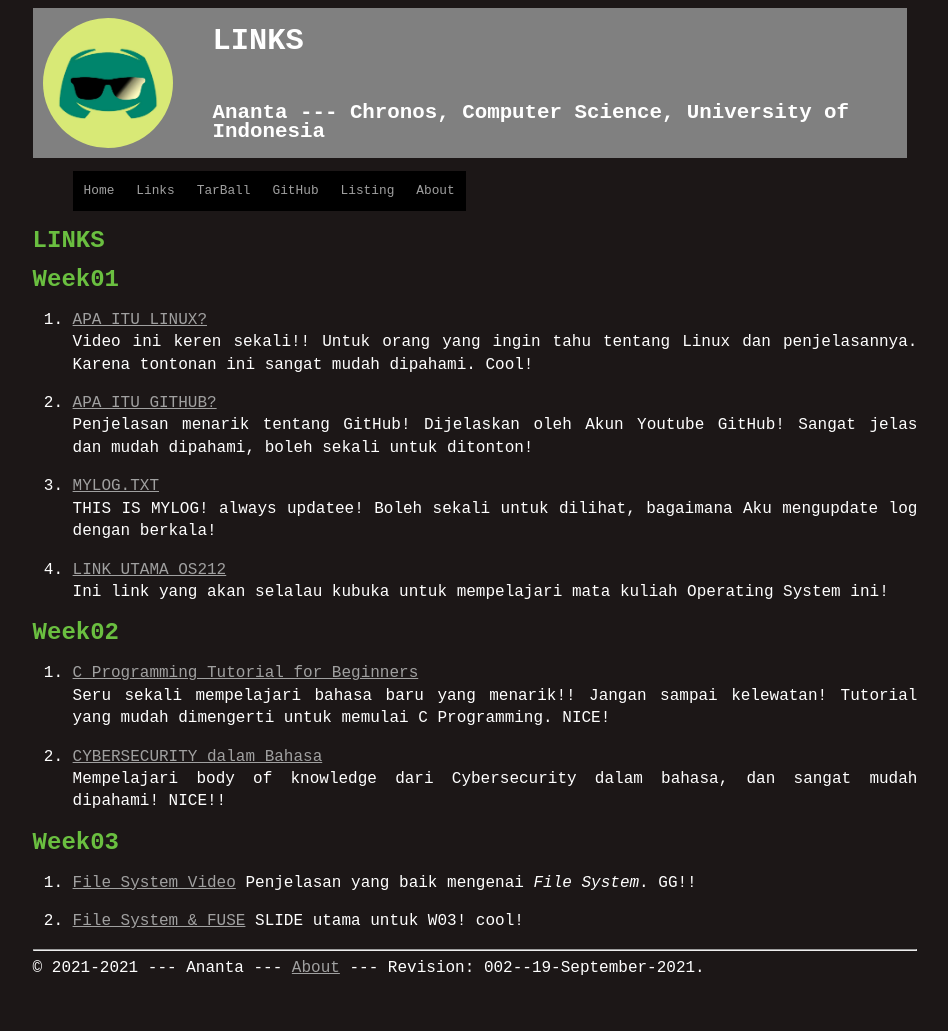
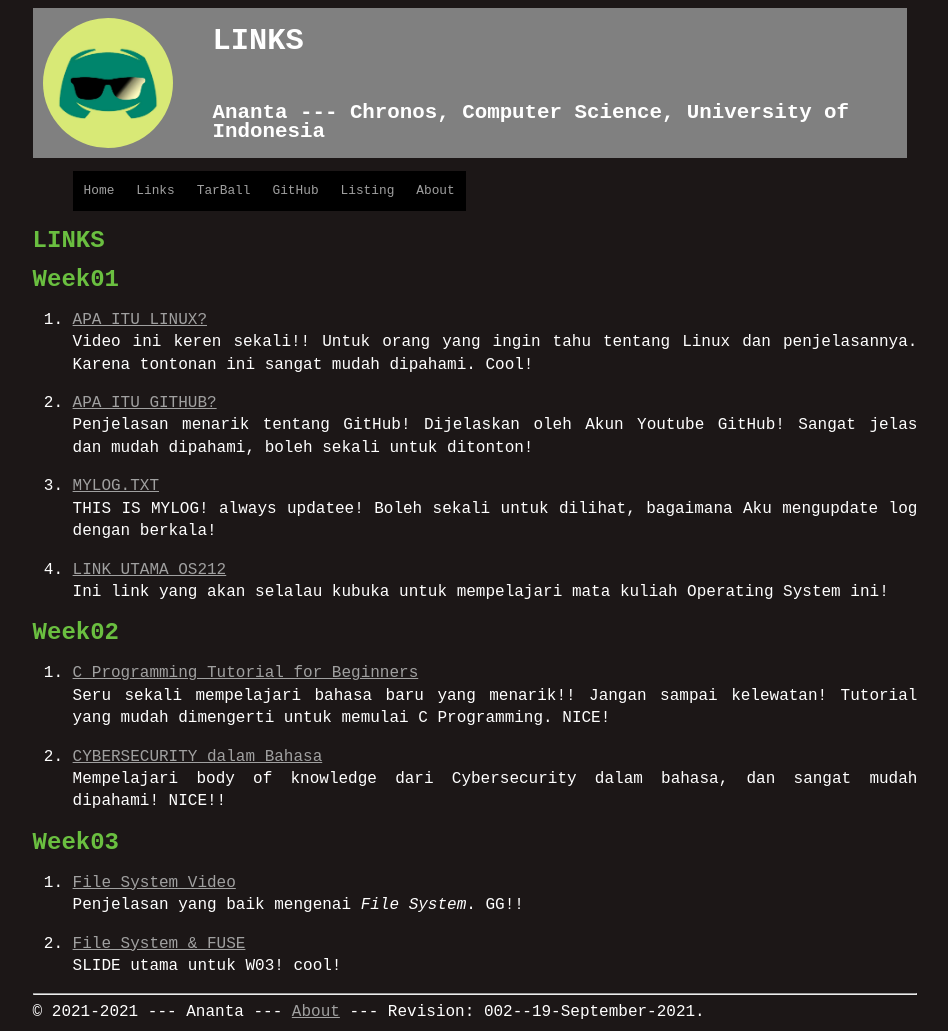
Before and after one commit to anantaristik/os212, a Jekyll site: the page built from links.md, in a window 1280 px wide. Shown: the whole page, without its empty margins (165-1113 px from the left). Built offline with Jekyll 4.4.1, drawn with Linux system fonts in a browser that asks for light colours; our own code applies the rules of GitHub Pages for plain Markdown files; before the commit the page ends 986 px from its top, so only the background shows below that.

```diff
--- a/links.md
+++ b/links.md
@@ -35,8 +35,8 @@ Mempelajari body of knowledge dari Cybersecurity dalam bahasa, dan sangat mudah
 
 ## Week03
 
-7. [File System Video](https://www.youtube.com/watch?v=KN8YgJnShPM)
+7. [File System Video](https://www.youtube.com/watch?v=KN8YgJnShPM)<br>
 Penjelasan yang baik mengenai _File System_. GG!!
 
-8. [File System & FUSE](https://os.vlsm.org/Slides/os03.pdf)
+8. [File System & FUSE](https://os.vlsm.org/Slides/os03.pdf)<br>
 SLIDE utama untuk W03! cool!
```
